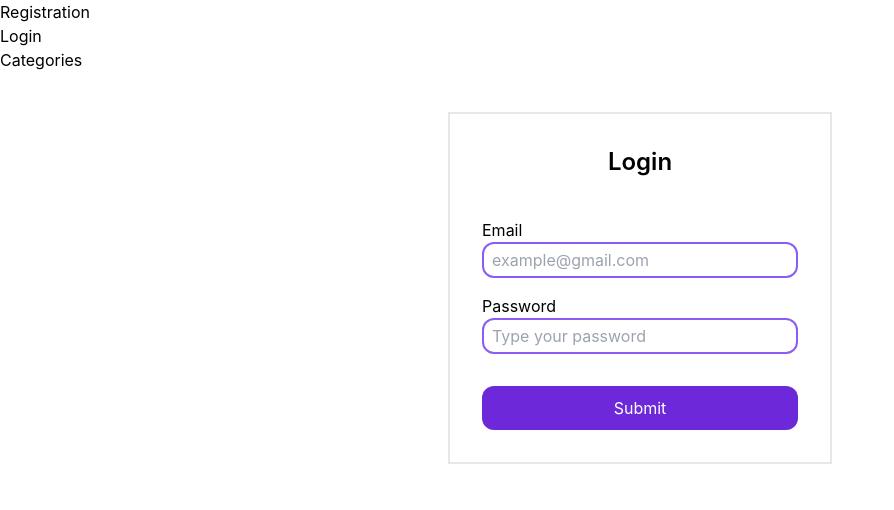
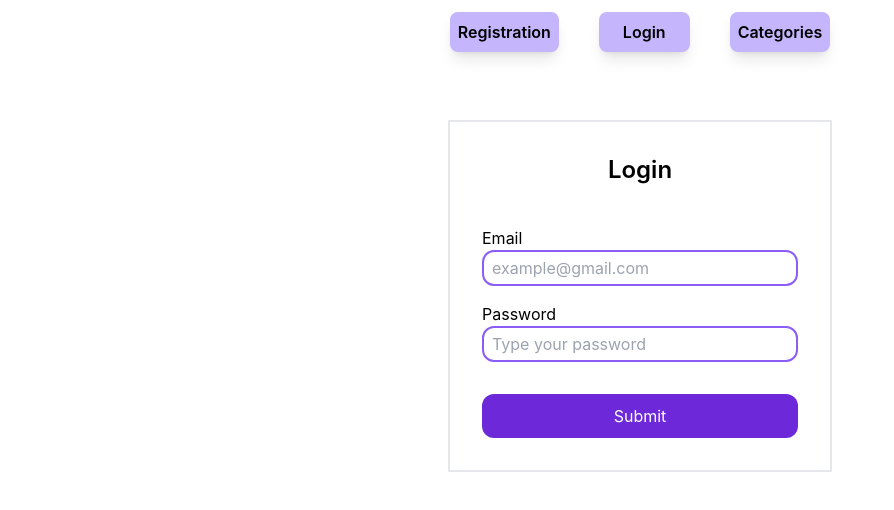
Before and after one commit to RevoU-FSSE-4/Module-4-davidfrdian, a React (Create React App) app in the folder module-4-assignment/: page / in a window 1280 px wide. Shown: the top 510 px of the page, without its empty margins (0-894 px from the left). Built offline with nearby package versions, Linux system fonts and the light colour scheme.

Commit message:
revision done

```diff
--- a/module-4-assignment/src/App.tsx
+++ b/module-4-assignment/src/App.tsx
@@ -7,11 +7,13 @@ import RegistrationForm from "./components/Register";
 import { NotFound } from "./components/NotFound";
 import PrivateRoute from "./Route/PrivateRoute";
 import Categories from "./components/Categories";
+import Navigation from "./components/Navigation";
 
 
 function App() {
   return (
     <div>
+      <Navigation/>
       <Header/>
       <Routes>
         <Route path="/" element={<LoginForm />}></Route>
--- a/module-4-assignment/src/GUI/Dialog.tsx
+++ b/module-4-assignment/src/GUI/Dialog.tsx
@@ -36,7 +36,7 @@ const DialogContent = React.forwardRef<
         <DialogPrimitive.Content
             ref={ref}
             className={cn(
-                'fixed left-[50%] top-[50%] z-50 grid w-full max-w-lg translate-x-[-50%] translate-y-[-50%] gap-4 border bg-background p-6 shadow-lg duration-200 data-[state=open]:animate-in data-[state=closed]:animate-out data-[state=closed]:fade-out-0 data-[state=open]:fade-in-0 data-[state=closed]:zoom-out-95 data-[state=open]:zoom-in-95 data-[state=closed]:slide-out-to-left-1/2 data-[state=closed]:slide-out-to-top-[48%] data-[state=open]:slide-in-from-left-1/2 data-[state=open]:slide-in-from-top-[48%] sm:rounded-lg',
+                'fixed left-[50%] top-[50%] z-50 grid w-full max-w-lg translate-x-[-50%] translate-y-[-50%] gap-4 border bg-background p-6 shadow-lg duration-200 data-[state=open]:animate-in data-[state=closed]:animate-out data-[state=closed]:fade-out-0 data-[state=open]:fade-in-0 data-[state=closed]:zoom-out-95 data-[state=open]:zoom-in-95 data-[state=closed]:slide-out-to-left-1/2 data-[state=closed]:slide-out-to-top-[48%] data-[state=open]:slide-in-from-left-1/2 data-[state=open]:slide-in-from-top-[48%] sm:rounded-lg bg-white rounded-xl',
                 className
             )}
             {...props}
--- a/module-4-assignment/src/components/Categories.tsx
+++ b/module-4-assignment/src/components/Categories.tsx
@@ -77,8 +77,8 @@ const Categories: React.FC = () => {
         <div className="mt-20 flex max-h-full items-center justify-center overflow-scroll">
             <div>
                 <CategoryDialog>
-                    <Button className="mb-2" variant={'outline'}>
-                        <PlusIcon className="mr-2 h-4 w-4 " /> Category
+                    <Button className="mb-2 hover:text-slate-100 hover:bg-violet-900 duration-300" variant={'outline'}>
+                        <PlusIcon className="mr-2 h-4 w-4  " /> Category
                     </Button>
                 </CategoryDialog>
 
@@ -101,7 +101,7 @@ const Categories: React.FC = () => {
                                 </div>
                                 <div className="flex gap-1">
                                     <CategoryDialog>
-                                        <Button
+                                        <Button className='hover:text-slate-100 hover:bg-violet-900 duration-300'
                                             variant="outline"
                                             size="icon-sm"
                                             onClick={() =>
@@ -114,7 +114,7 @@ const Categories: React.FC = () => {
                                         </Button>
                                     </CategoryDialog>
 
-                                    <Button
+                                    <Button className='hover:text-slate-100 hover:bg-violet-900 duration-300'
                                         variant="destructive"
                                         size="icon-sm"
                                         onClick={() =>
--- a/module-4-assignment/src/components/CategoryComponent.tsx/CategoryForm.tsx
+++ b/module-4-assignment/src/components/CategoryComponent.tsx/CategoryForm.tsx
@@ -74,17 +74,18 @@ const CategoryForm: React.FC = () => {
             validationSchema={validationSchema}
             onSubmit={handleSubmit}
             validateOnChange={true}
+
         >
             {({ values, isSubmitting }) => (
-                <Form>
-                    <div className="mt-3">
+                <Form className='bg-white'>
+                    <div className="mt-3 ">
                         <Label htmlFor="category_name">Name</Label>
                         <Field
                             type="text"
                             id="category_name"
                             name="category_name"
                             value={values.category_name}
-                            className="flex h-9 w-full rounded-md border border-input bg-transparent px-3 py-1 text-sm shadow-sm transition-colors file:border-0 file:bg-transparent file:text-sm file:font-medium placeholder:text-muted-foreground focus-visible:outline-none focus-visible:ring-1 focus-visible:ring-ring disabled:cursor-not-allowed disabled:opacity-50"
+                            className="flex h-9 w-full rounded-md border border-input bg-transparent px-3 py-1 text-sm shadow-sm transition-colors file:border-0 file:bg-transparent file:text-sm file:font-medium placeholder:text-muted-foreground focus-visible:outline-none focus-visible:ring-1         focus:ring-violet-700 focus:bg-violet-100 :cursor-not-allowed disabled:opacity-50 my-2"
                             placeholder="Enter category name"
                         />
                         <ErrorMessage
@@ -102,7 +103,8 @@ const CategoryForm: React.FC = () => {
                             type="text"
                             id="category_description"
                             name="category_description"
-                            className="flex h-9 w-full rounded-md border border-input bg-transparent px-3 py-1 text-sm shadow-sm transition-colors file:border-0 file:bg-transparent file:text-sm file:font-medium placeholder:text-muted-foreground focus-visible:outline-none focus-visible:ring-1 focus-visible:ring-ring disabled:cursor-not-allowed disabled:opacity-50"
+                            className="flex h-9 w-full rounded-md border border-input bg-transparent px-3 py-1 text-sm shadow-sm transition-colors file:border-0 file:bg-transparent file:text-sm file:font-medium placeholder:text-muted-foreground focus-visible:outline-none focus-visible:ring-1
+                            focus:ring-violet-700 focus:bg-violet-100 disabled:cursor-not-allowed disabled:opacity-50 my-2"
                             placeholder="Enter category description"
                         />
                         <ErrorMessage
@@ -111,17 +113,10 @@ const CategoryForm: React.FC = () => {
                             className="text-xs text-red-500"
                         />
                     </div>
-                    <div className="mt-3 flex items-center">
-                        <Label htmlFor="is_active">Active</Label>
-                        <Field
-                            type="checkbox"
-                            id="is_active"
-                            name="is_active"
-                            className="ml-2 size-4"
-                        />
-                    </div>
-                    <div className="mt-3 flex justify-end">
-                        <Button type="submit" disabled={isSubmitting}>
+
+                    <div className="mt-6 flex justify-end ">
+                        <Button
+                        className='hover:bg-violet-900 hover:text-slate-100 duration-300' type="submit" disabled={isSubmitting}>
                             {isSubmitting ? (
                                 <>
                                     <ReloadIcon className="mr-2 h-4 w-4 animate-spin" />
--- a/module-4-assignment/src/components/Header.tsx
+++ b/module-4-assignment/src/components/Header.tsx
@@ -1,4 +1,4 @@
-import { useNavigate, Link } from "react-router-dom";
+import { useNavigate } from "react-router-dom";
 import { Button } from "../GUI/Button";
 import UserProfile from "./UserProfile";
 
@@ -13,26 +13,11 @@ const Header = () => {
 
   return (
     <>
-      <div>
-        <nav>
-          <ul>
-            <li>
-              <Link to="/registration">Registration</Link>
-            </li>
-            <li>
-              <Link to="/">Login</Link>
-            </li>
-            <li>
-              <Link to="/categories">Categories</Link>
-            </li>
-          </ul>
-        </nav>
-      </div>
       {token && (
         <header className="flex items-center justify-center">
-          <nav className="fixed top-0 flex h-20 w-96 items-center justify-between bg-opacity-75 backdrop-blur-sm">
+          <nav className="top-0 flex h-20 w-96 items-center justify-between bg-opacity-75 backdrop-blur-sm font-semibold">
             <UserProfile />
-            <Button variant="outline" onClick={handleLogout}>
+            <Button className="hover:text-slate-100 hover:bg-violet-900 duration-300" variant="outline" onClick={handleLogout}>
               Logout
             </Button>
           </nav>
--- /dev/null
+++ b/module-4-assignment/src/components/Navigation.tsx
@@ -0,0 +1,26 @@
+import { Link } from "react-router-dom";
+
+function Navigation() {
+  return (
+    <>
+      <div className="flex mb-4 p-3 justify-center">
+        <nav>
+          <ul className="flex justify-evenly gap-10">
+            <li className="bg-violet-300 font-semibold py-2 px-2 rounded-lg hover:text-slate-100 hover:bg-violet-900 duration-200 shadow-lg">
+              <Link to="/registration">Registration</Link>
+            </li>
+            <li className="bg-violet-300 font-semibold py-2 px-6 rounded-lg hover:text-slate-100 hover:bg-violet-900 duration-200 shadow-lg">
+              <Link to="/">Login</Link>
+            </li>
+            <li className="bg-violet-300 font-semibold p-2 rounded-lg hover:text-slate-100 hover:bg-violet-900 duration-200 shadow-lg">
+              <Link to="/categories">Categories</Link>
+            </li>
+          </ul>
+        </nav>
+      </div>
+    </>
+  );
+}
+
+
+export default Navigation
```
